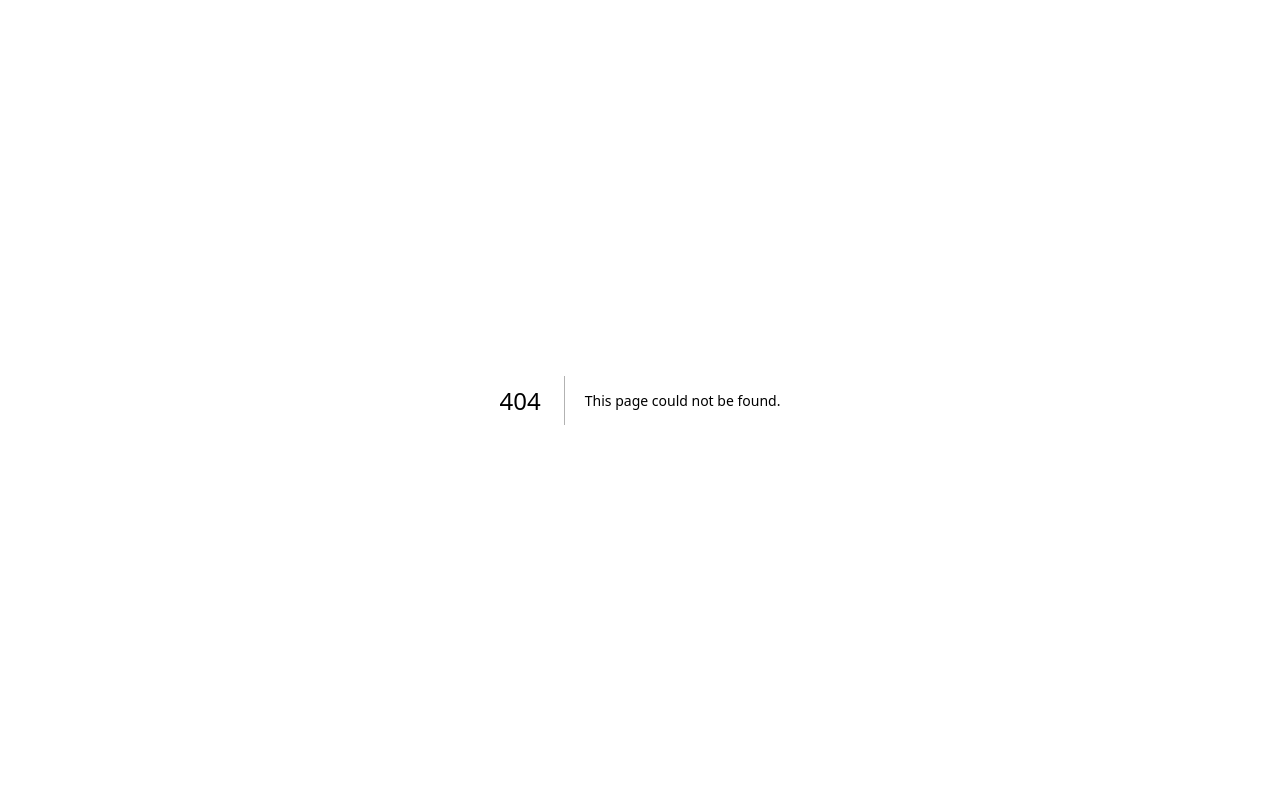
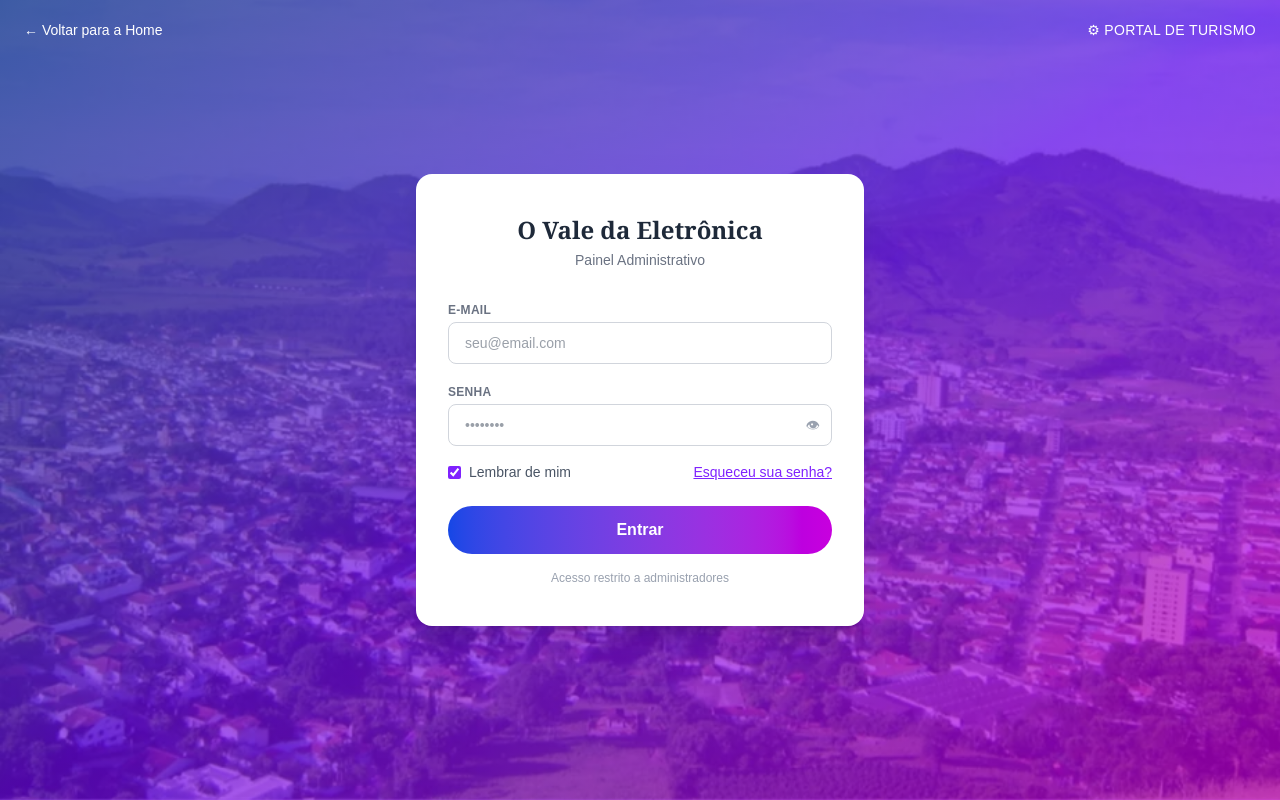
Before and after one commit to Gpatinho/C317, a Next.js app in the folder front/: page /login in a window 1280 px wide. Before the commit this address had no page. Built offline with nearby package versions, Linux system fonts and the light colour scheme.

Commit message:
Implementa tela de Login administrativo

```diff
--- /dev/null
+++ b/front/app/login/page.tsx
@@ -0,0 +1,96 @@
+"use client";
+
+import Link from "next/link";
+import { useState } from "react";
+
+export default function LoginAdmin() {
+  const [mostrarSenha, setMostrarSenha] = useState(false);
+  const [lembrarDeMim, setLembrarDeMim] = useState(true);
+
+  return (
+    <main
+      className="min-h-screen relative flex items-center justify-center bg-cover bg-center"
+      style={{ backgroundImage: "url('/images/login-bg.jpg')" }}
+    >
+      {/* Camada de gradiente sobre a foto de fundo */}
+      <div className="absolute inset-0 bg-gradient-to-br from-blue-900/80 via-violet-700/70 to-fuchsia-600/70" />
+
+      {/* Cabeçalho fixo sobre a imagem */}
+      <div className="absolute top-0 left-0 right-0 flex items-center justify-between px-6 py-5 text-white text-sm z-10">
+        <Link href="/" className="flex items-center gap-2 hover:text-white/80">
+          ← Voltar para a Home
+        </Link>
+        <span className="flex items-center gap-2 font-medium tracking-wide">
+          ⚙ PORTAL DE TURISMO
+        </span>
+      </div>
+
+      {/* Card de login */}
+      <form
+        onSubmit={(e) => e.preventDefault()}
+        className="relative z-10 bg-white rounded-2xl shadow-xl w-full max-w-md mx-4 px-8 py-10"
+      >
+        <h1 className="text-center font-serif text-2xl font-bold text-gray-800 mb-1">
+          O Vale da Eletrônica
+        </h1>
+        <p className="text-center text-sm text-gray-500 mb-8">
+          Painel Administrativo
+        </p>
+
+        <label className="block text-xs font-semibold tracking-wide text-gray-500 mb-1">
+          E-MAIL
+        </label>
+        <input
+          type="email"
+          placeholder="seu@email.com"
+          className="w-full border border-gray-300 rounded-lg px-4 py-2.5 text-sm text-gray-700 mb-5 focus:outline-none focus:ring-2 focus:ring-violet-400"
+        />
+
+        <label className="block text-xs font-semibold tracking-wide text-gray-500 mb-1">
+          SENHA
+        </label>
+        <div className="relative mb-4">
+          <input
+            type={mostrarSenha ? "text" : "password"}
+            placeholder="••••••••"
+            className="w-full border border-gray-300 rounded-lg px-4 py-2.5 text-sm text-gray-700 focus:outline-none focus:ring-2 focus:ring-violet-400"
+          />
+          <button
+            type="button"
+            onClick={() => setMostrarSenha(!mostrarSenha)}
+            className="absolute right-3 top-1/2 -translate-y-1/2 text-gray-400 hover:text-gray-600 text-sm"
+            aria-label={mostrarSenha ? "Ocultar senha" : "Mostrar senha"}
+          >
+            {mostrarSenha ? "🙈" : "👁"}
+          </button>
+        </div>
+
+        <div className="flex items-center justify-between mb-6 text-sm">
+          <label className="flex items-center gap-2 text-gray-600">
+            <input
+              type="checkbox"
+              checked={lembrarDeMim}
+              onChange={() => setLembrarDeMim(!lembrarDeMim)}
+              className="accent-violet-600"
+            />
+            Lembrar de mim
+          </label>
+          <a href="#" className="text-violet-600 underline hover:text-violet-700">
+            Esqueceu sua senha?
+          </a>
+        </div>
+
+        <button
+          type="submit"
+          className="w-full bg-gradient-to-r from-blue-700 to-fuchsia-600 hover:opacity-90 transition text-white font-semibold rounded-full py-3"
+        >
+          Entrar
+        </button>
+
+        <p className="text-center text-xs text-gray-400 mt-4">
+          Acesso restrito a administradores
+        </p>
+      </form>
+    </main>
+  );
+}
```
Also changed, not shown: front/public/images/login-bg.jpg (added).
